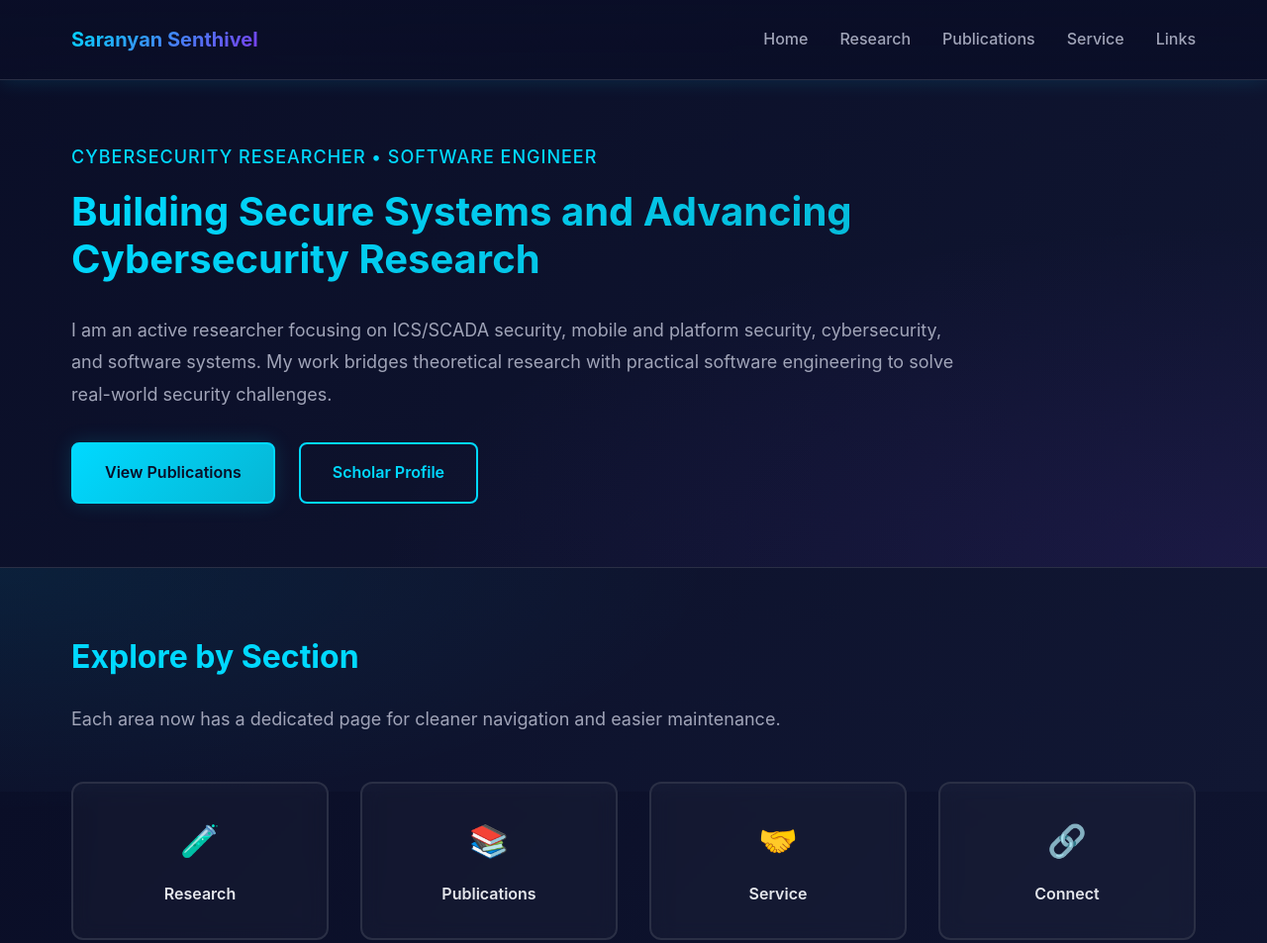
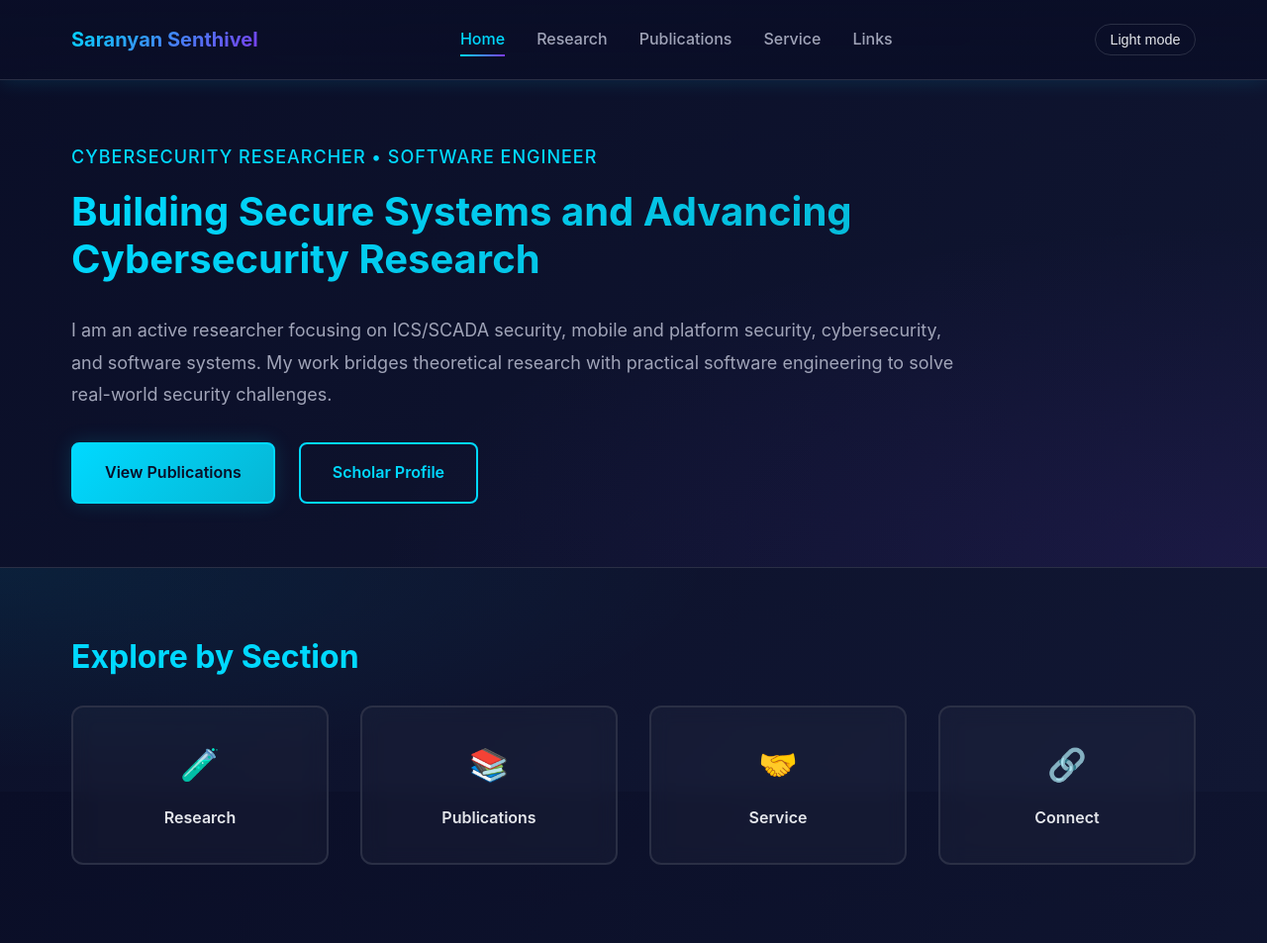
Before and after one commit to userforbidden/userforbidden.github.io, a plain HTML site: page index.html in a window 1280 px wide. Shown: the top 953 px of the page at 99% size. Drawn offline with Linux system fonts and the light colour scheme.

Commit message:
Add theme toggle functionality and styles for light/dark mode

```diff
--- a/css/styles.css
+++ b/css/styles.css
@@ -44,6 +44,21 @@
   --transition-fast: 150ms ease-in-out;
   --transition-normal: 250ms ease-in-out;
   --transition-slow: 350ms ease-in-out;
+}
+
+html[data-theme="light"] {
+  --color-bg-primary: #f5f8ff;
+  --color-bg-secondary: #e8eefc;
+  --color-bg-tertiary: #ffffff;
+  --color-text-primary: #0f1a34;
+  --color-text-secondary: #3f4f73;
+  --color-accent-primary: #006ad6;
+  --color-accent-secondary: #1f4bb8;
+  --color-accent-tertiary: #0b8f8b;
+  --color-border: #c8d3ea;
+  --glow-subtle: 0 0 20px rgba(0, 106, 214, 0.16);
+  --glow-medium: 0 0 30px rgba(0, 106, 214, 0.22);
+  --glow-accent: 0 0 36px rgba(31, 75, 184, 0.18);
 }
 
 * {
@@ -122,6 +137,29 @@
   gap: var(--spacing-lg);
 }
 
+.theme-toggle {
+  background: transparent;
+  color: var(--color-text-primary);
+  border: 1px solid var(--color-border);
+  border-radius: 999px;
+  padding: 0.45rem 0.9rem;
+  font-size: 0.9rem;
+  font-weight: var(--font-weight-medium);
+  cursor: pointer;
+  transition: all var(--transition-normal);
+}
+
+.theme-toggle:hover {
+  color: var(--color-accent-primary);
+  border-color: var(--color-accent-primary);
+  box-shadow: var(--glow-subtle);
+}
+
+.theme-toggle:focus-visible {
+  outline: 2px solid var(--color-accent-primary);
+  outline-offset: 2px;
+}
+
 .nav-link {
   color: var(--color-text-secondary);
   text-decoration: none;
@@ -177,6 +215,11 @@
   .nav-menu {
     flex-wrap: wrap;
     justify-content: center;
+  }
+
+  .theme-toggle {
+    width: 100%;
+    max-width: 220px;
   }
 }
 
--- a/index.html
+++ b/index.html
@@ -20,6 +20,7 @@
           <a href="pages/service.html" class="nav-link">Service</a>
           <a href="pages/links.html" class="nav-link">Links</a>
         </nav>
+        <button type="button" class="theme-toggle" data-theme-toggle aria-label="Switch color theme">Light mode</button>
       </div>
     </div>
   </header>
@@ -46,7 +47,6 @@
     <section class="section research-section">
       <div class="container">
         <h2>Explore by Section</h2>
-        <p class="section-subtitle">Each area now has a dedicated page for cleaner navigation and easier maintenance.</p>
         <div class="links-grid">
           <a href="pages/research.html" class="link-card" title="Go to Research page">
             <span class="link-icon">🧪</span>
--- a/js/main.js
+++ b/js/main.js
@@ -14,6 +14,10 @@
   const navLinks = document.querySelectorAll('.nav-link');
   const sections = document.querySelectorAll('section[id]');
 
+  if (!sections.length) {
+    return;
+  }
+
   window.addEventListener('scroll', () => {
     let current = '';
 
@@ -29,11 +33,56 @@
 
     // Update active state on nav links
     navLinks.forEach((link) => {
+      if (!link.getAttribute('href').startsWith('#')) {
+        return;
+      }
       link.classList.remove('active');
       if (link.getAttribute('href') === `#${current}`) {
         link.classList.add('active');
       }
     });
+  });
+}
+
+// ==========================================================================
+// Theme Toggle (Dark/Light)
+// ==========================================================================
+
+function initThemeToggle() {
+  const toggleButton = document.querySelector('[data-theme-toggle]');
+  const storageKey = 'site-theme';
+
+  if (!toggleButton) {
+    return;
+  }
+
+  const applyTheme = (theme) => {
+    document.documentElement.setAttribute('data-theme', theme);
+    const isLight = theme === 'light';
+    toggleButton.textContent = isLight ? 'Dark mode' : 'Light mode';
+    toggleButton.setAttribute('aria-pressed', String(isLight));
+  };
+
+  let savedTheme = null;
+  try {
+    savedTheme = localStorage.getItem(storageKey);
+  } catch (error) {
+    savedTheme = null;
+  }
+
+  const initialTheme = savedTheme === 'light' || savedTheme === 'dark' ? savedTheme : 'dark';
+  applyTheme(initialTheme);
+
+  toggleButton.addEventListener('click', () => {
+    const currentTheme = document.documentElement.getAttribute('data-theme') || 'dark';
+    const nextTheme = currentTheme === 'dark' ? 'light' : 'dark';
+
+    applyTheme(nextTheme);
+    try {
+      localStorage.setItem(storageKey, nextTheme);
+    } catch (error) {
+      // Ignore storage errors and keep the in-memory theme.
+    }
   });
 }
 
@@ -196,6 +245,7 @@
 document.addEventListener('DOMContentLoaded', () => {
   updateNavOnScroll();
   enhanceSmoothScroll();
+  initThemeToggle();
   updateYear();
   lazyLoadImages();
   initScrollAnimations();
```
Also changed, not shown: pages/links.html (+1 -0 lines), pages/publications.html (+1 -0 lines), pages/research.html (+1 -0 lines), pages/service.html (+1 -0 lines).
